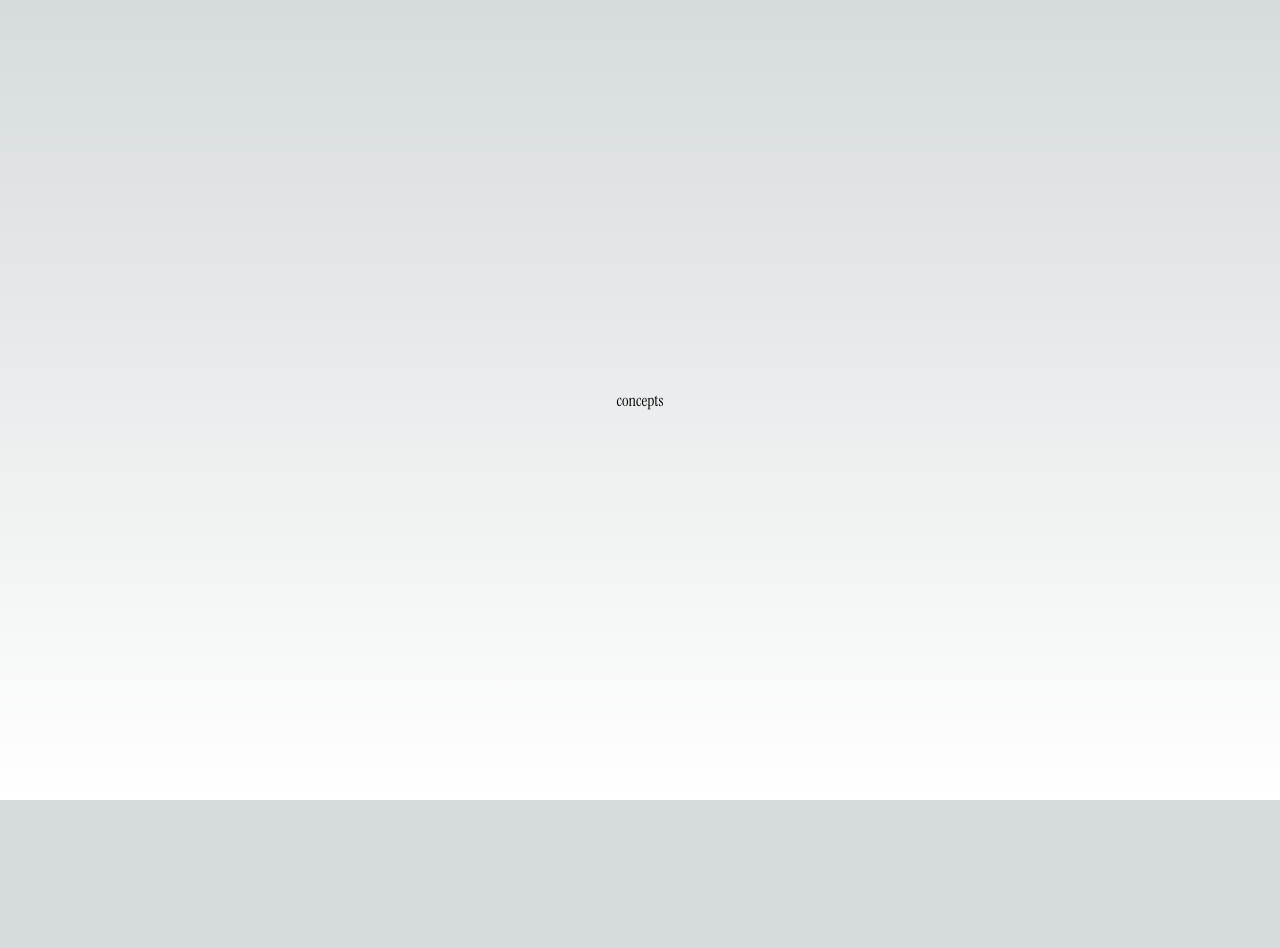
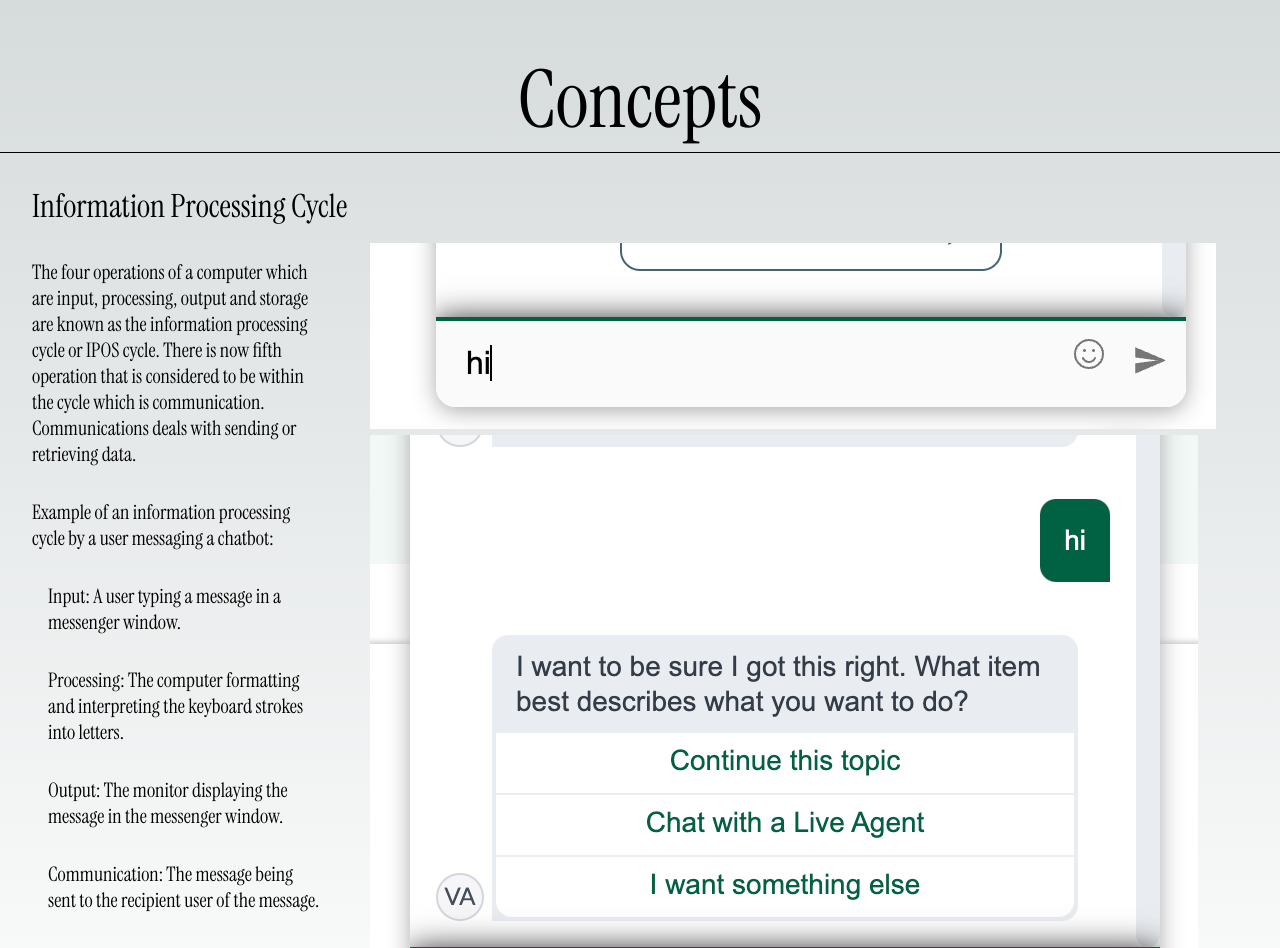
Before and after one commit to maanderz/portfolio-1, a Next.js app: page /concepts in a window 1280 px wide. Shown: the top 948 px of the page. Before the commit the page ends 800 px from the top, so only its background shows below. Built offline with nearby package versions, Linux system fonts and the light colour scheme.

Commit message:
did first key concept

```diff
--- a/src/app/concepts/page.js
+++ b/src/app/concepts/page.js
@@ -1,15 +1,44 @@
 import styles from "../page.module.css";
 import localFont from 'next/font/local'
 import clsx from 'clsx';
+import Image from 'next/image'
+import chatMessage from '../../../public/chat-message.png'
+import chatResponse from '../../../public/chat-response.png'
 
 const myFont = localFont({ src: '../Instrument_Serif/InstrumentSerif-Regular.ttf' })
 
 export default function Concepts() {
   return (
-    <main className={myFont.className}>
-      <main className={clsx(styles.main, styles.main_container)}>
-        concepts
-      </main>
+    <main className={clsx(myFont.className, styles.introduction)}>
+      <section className={styles.title}>Concepts</section>
+      <div className={styles.concepts_main_container}>
+        <div>Information Processing Cycle</div>
+        <div className={styles.intro_links}>
+          <div className={styles.concept_container}>
+            <div className={styles.concept_description_left}>The four operations of a computer which are input, processing, output and storage are known as the information processing cycle or IPOS cycle. There is now fifth operation that is considered to be within the cycle which is communication. Communications deals with sending or retrieving data.</div>
+            <div className={styles.concept_description_left}>Example of an information processing cycle by a user messaging a chatbot:</div>
+            <div className={styles.concept_description_left} style={{ paddingLeft: "1rem" }}>Input: A user typing a message in a messenger window.</div>
+            <div className={styles.concept_description_left} style={{ paddingLeft: "1rem" }}>Processing: The computer formatting and interpreting the keyboard strokes into letters.</div>
+            <div className={styles.concept_description_left} style={{ paddingLeft: "1rem" }}>Output: The monitor displaying the message in the messenger window.</div>
+            <div className={styles.concept_description_left} style={{ paddingLeft: "1rem" }}>Communication: The message being sent to the recipient user of the message.</div>
+            <div className={styles.concept_description_left} style={{ paddingLeft: "1rem" }}>Storage: The chat history that is shown in the messenger window.</div>
+          </div>
+          <div className={styles.concept_container}>
+            <Image
+              src={chatMessage}
+              alt="Chat message typed in the message box"
+            />
+            <Image
+              src={chatResponse}
+              alt="Chat response from recipient user"
+            />
+            <div style={{ fontStyle: "italic" }}>
+              <span style={{ paddingRight: "1rem" }}>Example conversation with Starbucks chatbot.</span>
+              <a href="https://customerservice.starbucks.ca/sbux">(https://customerservice.starbucks.ca/sbux)</a>
+            </div>
+          </div>
+        </div>
+      </div>
     </main>
   );
 }
--- a/src/app/page.module.css
+++ b/src/app/page.module.css
@@ -83,6 +83,24 @@
 .terms_emphasized {
   background-color: yellow;
   font-size: 1.5rem;
+}
+
+.concepts_main_container {
+  margin: 2rem;
+}
+
+.concept_container {
+  font-size: 1.25rem;
+  width: 75%;
+  padding: 1rem 2rem 1rem 0;
+}
+
+.images_container {
+  width: 25%;
+}
+
+.concept_description_left {
+  padding: 1rem 1rem 1rem 0;
 }
 
 .description {
```
Also changed, not shown: public/chat-message.png (added), public/chat-response.png (added).
